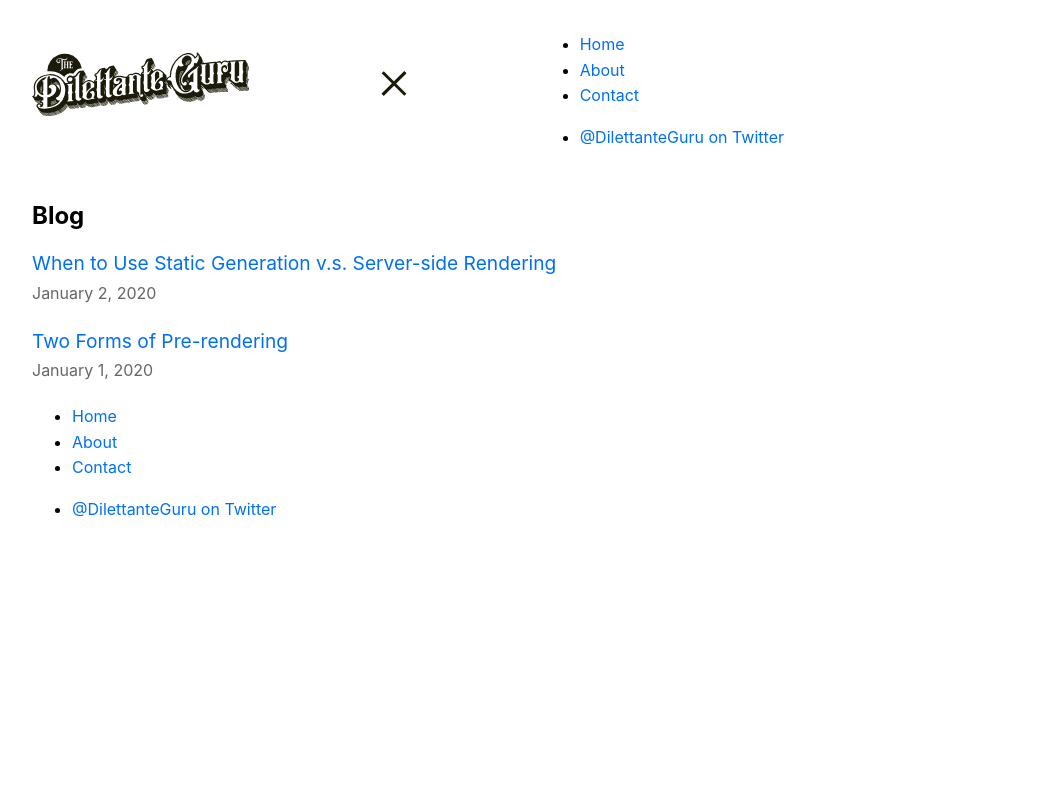
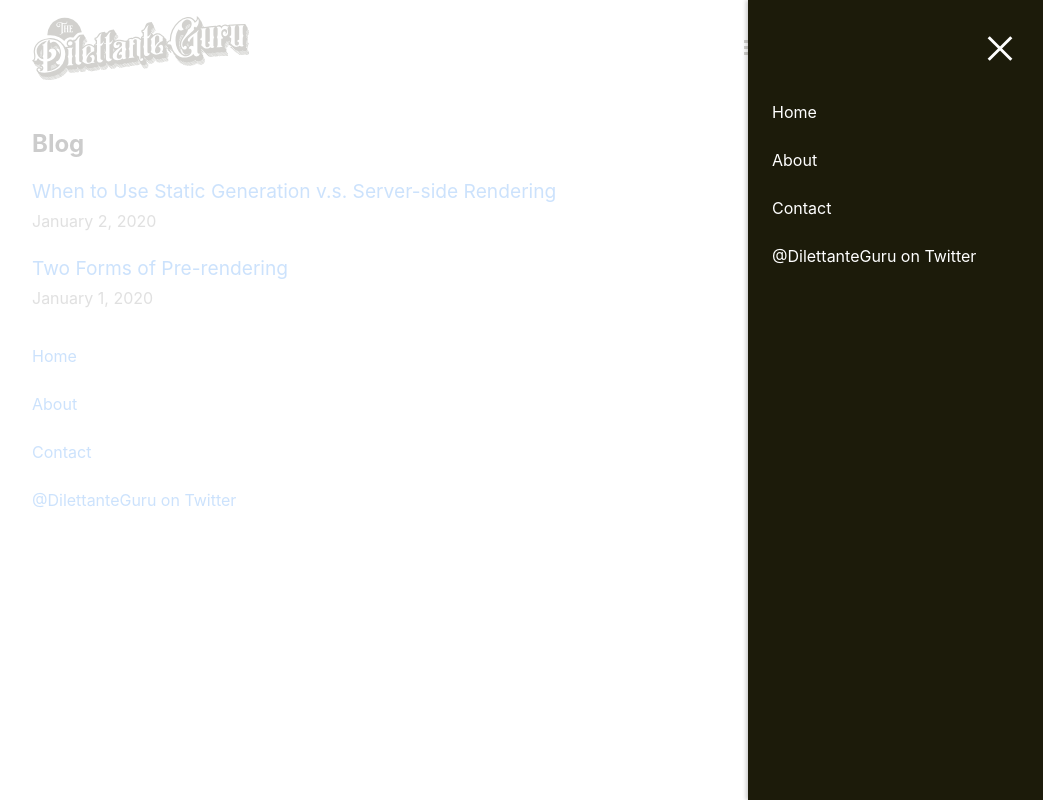
Before and after one commit to phillipluther/code-audio-gatsby-orphan, a Next.js app: page / in a window 1280 px wide. Both pictures are taken after a click on the button "Open Navigation Menu". Shown: the whole page, without its empty margins (232-1275 px from the left). Built offline with nearby package versions, Linux system fonts and the light colour scheme.

Commit message:
Integrate menu dialog

```diff
--- a/components/layout/layout.module.css
+++ b/components/layout/layout.module.css
@@ -31,13 +31,16 @@
   padding: 8px;
 }
 
-.hamburger {
+.hamburger,
+.close {
   position: relative;
 }
 
 .hamburger,
 .hamburger::before,
-.hamburger::after {
+.hamburger::after,
+.close,
+.close::before {
   display: block;
   width: 100%;
   border-top: 3px solid #1c1b0a;
@@ -45,7 +48,8 @@
 }
 
 .hamburger::before,
-.hamburger::after {
+.hamburger::after,
+.close::before {
   content: "";
   position: absolute;
   left: 0;
@@ -60,20 +64,70 @@
   transform: translate3d(0, 6px, 0);
 }
 
-.open {
+.close,
+.close::before {
+  border-color: #fff;
+}
+
+.close {
   transform: rotate(-45deg);
 }
 
-.open::before {
-  transform: translate3d(0, 0, 0);
+.close::before {
+  transform: rotate(-90deg);
 }
 
-.open::after {
-  transform: translate3d(0, 0, 0) rotate(90deg);
+.overlay {
+  background: #ffffffcc;
+  position: fixed;
+  width: 100%;
+  height: 100%;
+  left: 0;
+  top: 0;
+}
+
+.menu {
+  position: fixed;
+  top: 0;
+  right: 0;
+  width: 80%;
+  max-width: 300px;
+  height: 100%;
+  background: #1c1b0a;
+  padding: 16px;
+  display: flex;
+  flex-direction: column;
+  flex-wrap: wrap;
+  box-shadow: -2px 0 4px rgba(0, 0, 0, 0.2);
+}
+
+.menu a {
+  color: #fff;
+}
+
+.menu .toggle {
+  align-self: end;
+}
+
+.navList,
+.social {
+  list-style: none;
+  padding: 0;
+  margin: 0;
+}
+
+.listItem a {
+  display: block;
+  line-height: 3rem;
+  white-space: nowrap;
 }
 
 @media screen and (min-width: 640px) {
   .wrapper {
     padding: 0 24px;
   }
+
+  .menu {
+    padding: 24px;
+  }
 }
--- a/components/layout/layout.tsx
+++ b/components/layout/layout.tsx
@@ -2,11 +2,11 @@ import { useState } from 'react';
 import Head from 'next/head';
 import Link from 'next/link';
 import classnames from 'classnames';
-import { CSSTransition } from 'react-transition-group';
+import { DialogOverlay, DialogContent } from '@reach/dialog';
+import { useTransition, animated } from 'react-spring';
 import VisuallyHidden from '../visually-hidden';
 import Logo from './dilettante-guru-logo.svg';
 import styles from './layout.module.css';
-// import utilStyles from '../../styles/utils.module.css';
 
 const navLinks = [
   {
@@ -34,9 +34,9 @@ const NavLinks = ({ className }: {
   className?: string,
 }) => (
   <nav className={classnames(styles.nav, className)}>
-    <ul>
+    <ul className={styles.navList}>
       {navLinks.map(({ href, label }) => (
-        <li key={href}>
+        <li key={href} className={styles.listItem}>
           <Link href={href}>
             <a>
               {label}
@@ -54,7 +54,7 @@ const SocialLinks = ({ className }: {
 }) => (
   <ul className={classnames(styles.social, className)}>
     {socialLinks.map(({ href, label }) => (
-      <li key={href}>
+      <li key={href} className={styles.listItem}>
         <a href={href}>{label}</a>
       </li>
     ))}
@@ -65,8 +65,26 @@ export default function Layout({ children, home }: {
   children: React.ReactNode,
   home?: boolean,
 }) {
+  const AnimatedDialogOverlay = animated(DialogOverlay);
+  const AnimatedDialogContent = animated(DialogContent);
+
   const TitleTag = home ? 'h1' : 'p';
-  const [isMenuOpen, toggleMenu] = useState(false);
+  const [isMenuOpen, showMenu] = useState(false);
+
+  const transitions = useTransition(isMenuOpen, {
+    from: {
+      opacity: 0,
+      x: 100,
+    },
+    enter: {
+      opacity: 1,
+      x: 0,
+    },
+    leave: {
+      opacity: 0,
+      x: 100,
+    },
+  });
 
   return (
     <div className={styles.wrapper}>
@@ -90,32 +108,36 @@ export default function Layout({ children, home }: {
         <button
           className={styles.toggle}
           type="button"
-          aria-controls="navMenu"
-          onClick={() => toggleMenu(!isMenuOpen)}
+          onClick={() => showMenu(true)}
         >
-          <span
-            className={classnames(styles.hamburger, {
-              [styles.open]: isMenuOpen,
-            })}
-            aria-hidden="true"
-          />
-          <VisuallyHidden>
-            {`${isMenuOpen ? 'Close' : 'Open'} Navigation Menu`}
-          </VisuallyHidden>
+          <span className={styles.hamburger} aria-hidden="true" />
+          <VisuallyHidden>Open Navigation Menu</VisuallyHidden>
         </button>
 
+        {transitions((transitionStyles, item) => item && (
+          <AnimatedDialogOverlay
+            className={styles.overlay}
+            isOpen={isMenuOpen}
+            onDismiss={() => showMenu(false)}
+            style={{ opacity: transitionStyles.opacity }}
+          >
+            <AnimatedDialogContent
+              className={styles.menu}
+              aria-label="Navigation Menu"
+              style={{
+                transform: transitionStyles.x.to((val) => `translate3d(${val}%, 0, 0)`)
+              }}
+            >
+              <button className={styles.toggle} onClick={() => showMenu(false)}>
+                <VisuallyHidden>Close Navigation Menu</VisuallyHidden>
+                <span className={styles.close} aria-hidden="true" />
+              </button>
 
-        <CSSTransition
-          in={isMenuOpen}
-          timeout={360}
-          classNames="nav"
-          unmountOnExit
-        >
-          <div id="navMenu">
-            <NavLinks />
-            <SocialLinks />
-          </div>
-        </CSSTransition>
+              <NavLinks />
+              <SocialLinks />
+            </AnimatedDialogContent>
+          </AnimatedDialogOverlay>
+        ))}
       </header>
 
       <main>{children}</main>
--- a/package.json
+++ b/package.json
@@ -11,6 +11,7 @@
     "lint": "next lint"
   },
   "dependencies": {
+    "@reach/dialog": "^0.16.2",
     "@svgr/webpack": "^5.5.0",
     "@types/react-transition-group": "^4.4.4",
     "classnames": "^2.3.1",
@@ -20,7 +21,7 @@
     "next-react-svg": "^1.1.3",
     "react": "17.0.2",
     "react-dom": "17.0.2",
-    "react-transition-group": "^4.4.2",
+    "react-spring": "^9.3.0",
     "remark": "^14.0.1",
     "remark-html": "^15.0.0"
   },
```
Also changed, not shown: components/layout/layout-animations.css (deleted, +0 -17 lines), 1 other file (tests, documents, lock files or other folders).
